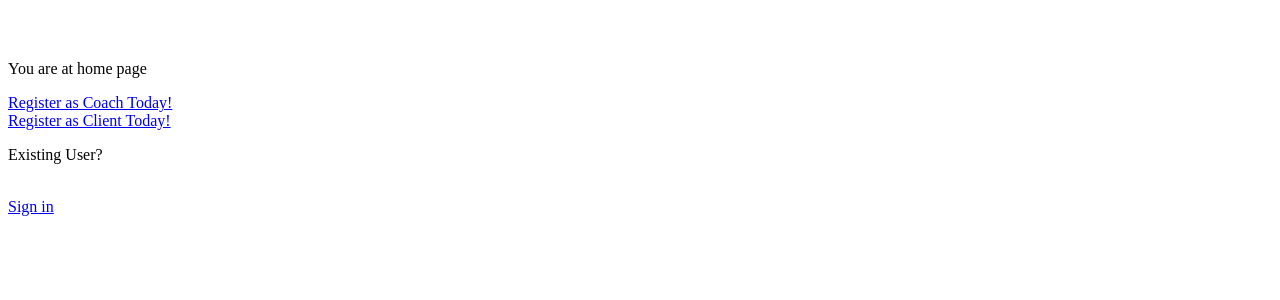
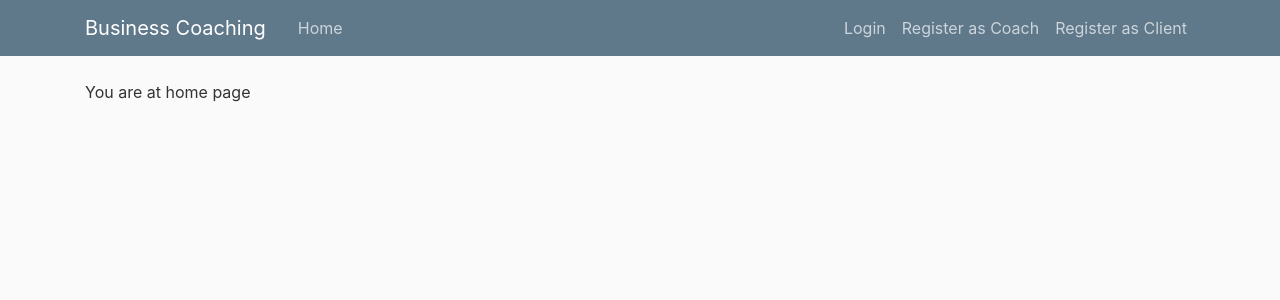
Before and after one commit to SDOS2020/Team_1_Business_Coaching_Platform, a Django app: page / in a window 1280 px wide. Shown: the top 300 px of the page. Run offline with Django 3.2, Linux system fonts and the light colour scheme; some libraries are stand-ins or nearby versions.

Commit message:
Added Login, Logout, Profile, Basic CSS

```diff
--- a/Business_Coaching_Platform/Business_Coaching_Platform/settings.py
+++ b/Business_Coaching_Platform/Business_Coaching_Platform/settings.py
@@ -123,3 +123,5 @@ USE_TZ = True
 STATIC_URL = '/static/'
 
 CRISPY_TEMPLATE_PACK = 'bootstrap4'
+LOGIN_REDIRECT_URL = 'home'
+LOGIN_URL = 'login'
--- a/Business_Coaching_Platform/Business_Coaching_Platform/urls.py
+++ b/Business_Coaching_Platform/Business_Coaching_Platform/urls.py
@@ -1,12 +1,15 @@
 from django.contrib import admin
 from django.urls import include, path
 from user import views as user_views
-
+from django.conf.urls.static import static
+from django.contrib.auth import views as auth_views
 
 urlpatterns = [
     path('', include('home.urls')),
     path('register-coach', user_views.registerCoach, name='registerCoach'),
     path('register-coachee', user_views.registerCoachee, name='registerCoachee'),
-    path('login', user_views.login, name='login'),
+    path('profile/', user_views.profile, name='profile'),
+    path('login/', auth_views.LoginView.as_view(template_name='user/login.html'), name='login'),
+    path('logout/', auth_views.LogoutView.as_view(template_name='user/logout.html'), name='logout'),
     path('admin/', admin.site.urls),
 ]
--- /dev/null
+++ b/Business_Coaching_Platform/home/static/home/main.css
@@ -0,0 +1,84 @@
+body {
+    background: #fafafa;
+    color: #333333;
+    margin-top: 5rem;
+  }
+
+  h1, h2, h3, h4, h5, h6 {
+    color: #444444;
+  }
+
+  ul {
+    margin: 0;
+  }
+
+  .bg-steel {
+    background-color: #5f788a;
+  }
+
+  .site-header .navbar-nav .nav-link {
+    color: #cbd5db;
+  }
+
+  .site-header .navbar-nav .nav-link:hover {
+    color: #ffffff;
+  }
+
+  .site-header .navbar-nav .nav-link.active {
+    font-weight: 500;
+  }
+
+  .content-section {
+    background: #ffffff;
+    padding: 10px 20px;
+    border: 1px solid #dddddd;
+    border-radius: 3px;
+    margin-bottom: 20px;
+  }
+
+  .article-title {
+    color: #444444;
+  }
+
+  a.article-title:hover {
+    color: #428bca;
+    text-decoration: none;
+  }
+
+  .article-content {
+    white-space: pre-line;
+  }
+
+  .article-img {
+    height: 65px;
+    width: 65px;
+    margin-right: 16px;
+  }
+
+  .article-metadata {
+    padding-bottom: 1px;
+    margin-bottom: 4px;
+    border-bottom: 1px solid #e3e3e3
+  }
+
+  .article-metadata a:hover {
+    color: #333;
+    text-decoration: none;
+  }
+
+  .article-svg {
+    width: 25px;
+    height: 25px;
+    vertical-align: middle;
+  }
+
+  .account-img {
+    height: 125px;
+    width: 125px;
+    margin-right: 20px;
+    margin-bottom: 16px;
+  }
+
+  .account-heading {
+    font-size: 2.5rem;
+  }
--- a/Business_Coaching_Platform/home/templates/home/base.html
+++ b/Business_Coaching_Platform/home/templates/home/base.html
@@ -1,8 +1,52 @@
+{% load static %}
 <!DOCTYPE html>
 <html>
 <head>
+<!-- Required meta tags -->
+<meta charset="utf-8">
+<meta name="viewport" content="width=device-width, initial-scale=1, shrink-to-fit=no">
+
+<!-- Bootstrap CSS -->
+<link rel="stylesheet" href="https://maxcdn.bootstrapcdn.com/bootstrap/4.0.0/css/bootstrap.min.css" integrity="sha384-Gn5384xqQ1aoWXA+058RXPxPg6fy4IWvTNh0E263XmFcJlSAwiGgFAW/dAiS6JXm" crossorigin="anonymous">
+
+<link rel="stylesheet" type="text/css" href="{% static 'home/main.css' %}">
+
+{% if title %}
+	<title>Business Coaching - {{ title }}</title>
+{% else %}
+	<title>Business Coaching</title>
+{% endif %}
 </head>
 <body>
+<header class="site-header">
+	<nav class="navbar navbar-expand-md navbar-dark bg-steel fixed-top">
+	<div class="container">
+		<a class="navbar-brand mr-4" href="{% url 'home' %}">Business Coaching</a>
+		<button class="navbar-toggler" type="button" data-toggle="collapse" data-target="#navbarToggle" aria-controls="navbarToggle" aria-expanded="false" aria-label="Toggle navigation">
+		<span class="navbar-toggler-icon"></span>
+		</button>
+		<div class="collapse navbar-collapse" id="navbarToggle">
+		<div class="navbar-nav mr-auto">
+			<a class="nav-item nav-link" href="{% url 'home' %}">Home</a>
+		</div>
+		<!-- Navbar Right Side -->
+		<div class="navbar-nav">
+			{% if user.is_authenticated %}
+			<a class="nav-item nav-link" href="{% url 'profile' %}">Profile</a>
+			<a class="nav-item nav-link" href="{% url 'logout' %}">Logout</a>
+			{% else %}
+			<a class="nav-item nav-link" href="{% url 'login' %}">Login</a>
+			<a class="nav-item nav-link" href="{% url 'registerCoach' %}">Register as Coach</a>
+			<a class="nav-item nav-link" href="{% url 'registerCoachee' %}">Register as Client</a>
+			{% endif %}
+		</div>
+		</div>
+	</div>
+	</nav>
+</header>
+<main role="main" class="container">
+	<div class="row">
+	<div class="col-md-8">
 		{% if messages %}
 		{% for message in messages %}
 			<div class="alert alert-{{ message.tags }}">
@@ -10,10 +54,16 @@
 			</div>
 		{% endfor %}
 		{% endif %}
-		<br>
-		<br>
-		{% block content %}
-		{% endblock %}
+		{% block content %}{% endblock %}
+	</div>
 
+	</div>
+</main>
+
+<!-- Optional JavaScript -->
+<!-- jQuery first, then Popper.js, then Bootstrap JS -->
+<script src="https://code.jquery.com/jquery-3.2.1.slim.min.js" integrity="sha384-KJ3o2DKtIkvYIK3UENzmM7KCkRr/rE9/Qpg6aAZGJwFDMVNA/GpGFF93hXpG5KkN" crossorigin="anonymous"></script>
+<script src="https://cdnjs.cloudflare.com/ajax/libs/popper.js/1.12.9/umd/popper.min.js" integrity="sha384-ApNbgh9B+Y1QKtv3Rn7W3mgPxhU9K/ScQsAP7hUibX39j7fakFPskvXusvfa0b4Q" crossorigin="anonymous"></script>
+<script src="https://maxcdn.bootstrapcdn.com/bootstrap/4.0.0/js/bootstrap.min.js" integrity="sha384-JZR6Spejh4U02d8jOt6vLEHfe/JQGiRRSQQxSfFWpi1MquVdAyjUar5+76PVCmYl" crossorigin="anonymous"></script>
 </body>
 </html>
--- a/Business_Coaching_Platform/home/templates/home/home.html
+++ b/Business_Coaching_Platform/home/templates/home/home.html
@@ -2,12 +2,4 @@
 {% load crispy_forms_tags %}
 {% block content %}
     <p>You are at home page</p>
-    <!-- Add Separate Coach and Coachee Registeration links and a sign in page-->
-    <a href="{% url 'registerCoach' %}">Register as Coach Today!</a>
-    <br>
-    <a href="{% url 'registerCoachee' %}">Register as Client Today!</a>
-    <br>
-    <p>Existing User?</p>
-    <br>
-    <a href="{% url 'login' %}">Sign in</a>
 {% endblock content %}
--- a/Business_Coaching_Platform/home/views.py
+++ b/Business_Coaching_Platform/home/views.py
@@ -1,6 +1,6 @@
 from django.shortcuts import render, redirect
 from django.contrib import messages
-
+from django.contrib.auth.decorators import login_required
 
 def index(request):
     return render(request, 'home/home.html')
@@ -13,3 +13,7 @@ def registerCoachee(request):
 
 def login(request):
     return render(request, 'user/login.html')
+
+@login_required
+def profile(request):
+    return render(request, 'users/profile.html')
```
Also changed, not shown: Business_Coaching_Platform/user/templates/user/login.html (+19 -1 lines), Business_Coaching_Platform/user/templates/user/logout.html (added, +9 -0 lines), Business_Coaching_Platform/user/templates/user/profile.html (added, +14 -0 lines), Business_Coaching_Platform/user/views.py (+5 -2 lines). Lines whose indentation alone changed are shown as unchanged.
